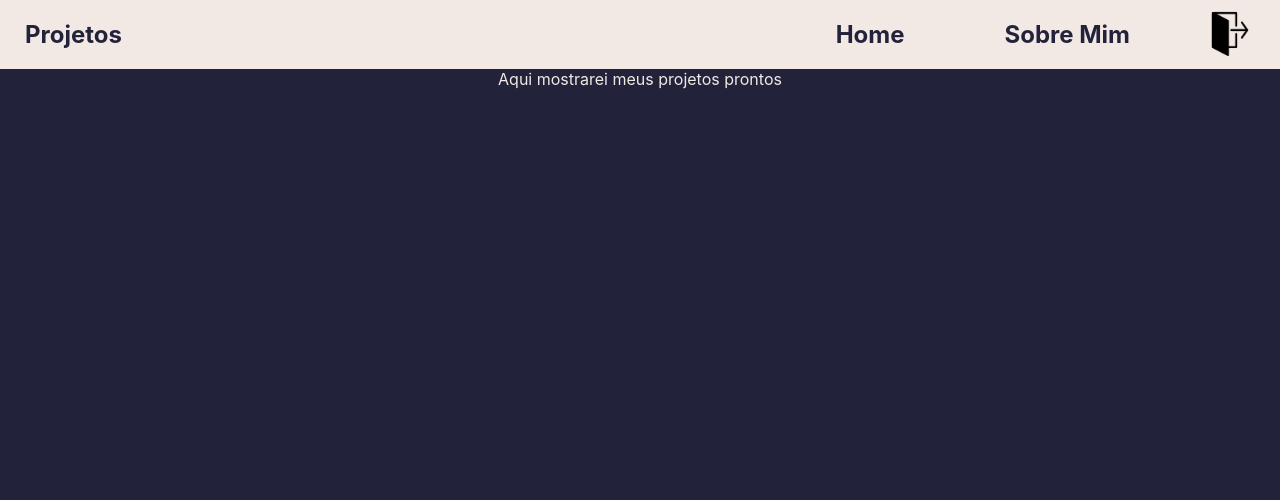
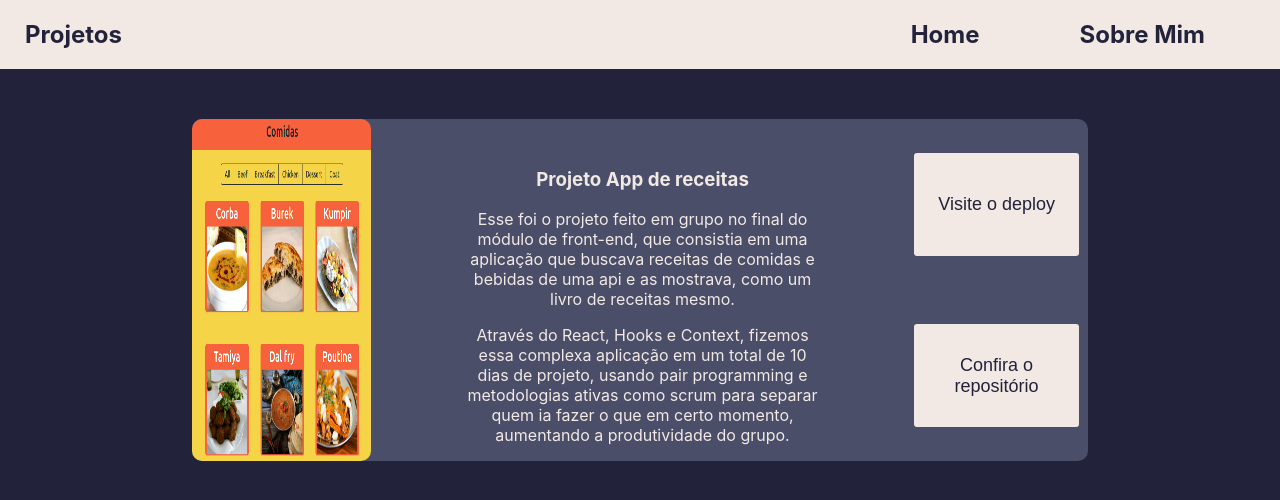
Before and after one commit to VictorDizne/portifolio, a React (Create React App) app: page /PT-BR/Projetos in a window 1280 px wide. Shown: the top 500 px of the page. Built offline with nearby package versions, Linux system fonts and the light colour scheme.

Commit message:
faz a pagina de projetos

```diff
--- a/public/index.html
+++ b/public/index.html
@@ -1,5 +1,5 @@
 <!DOCTYPE html>
-<html lang="en">
+<html lang="PT-BR">
   <head>
     <meta charset="utf-8" />
     <link rel="icon" href="%PUBLIC_URL%/favicon.ico" />
@@ -7,7 +7,7 @@
     <meta name="theme-color" content="#000000" />
     <meta
       name="description"
-      content="Web site created using create-react-app"
+      content="Portifólio pessoal do Victor Diniz"
     />
     <link rel="apple-touch-icon" href="%PUBLIC_URL%/logo192.png" />
     <!--
@@ -24,7 +24,7 @@
       work correctly both with client-side routing and a non-root public URL.
       Learn how to configure a non-root public URL by running `npm run build`.
     -->
-    <title>React App</title>
+    <title>Portifólio</title>
   </head>
   <body>
     <noscript>You need to enable JavaScript to run this app.</noscript>
--- a/src/App.css
+++ b/src/App.css
@@ -102,3 +102,52 @@ a:hover {
   background-color: #4a4e69;
   color: #F2E9E4;
 }
+
+/* css feito para página de projetos */
+.project-container {
+  border-radius: 10px;
+  display: flex;
+  flex-direction: row;
+  justify-content: space-between;
+  background-color: #4a4e69;
+  max-width: 70%;
+  max-height: 30%;
+  margin-left: auto;
+  margin-right: auto;
+  margin-top: 50px;
+}
+
+.project-container img {
+  border-radius: 10px;
+  max-width: 20%;
+}
+
+.project-container-text {
+  max-width: 40%;
+  margin-top: 30px;
+}
+
+.project-container-buttons {
+  display: flex;
+  flex-direction: column;
+}
+
+.project-container-buttons button {
+  width: 95%;
+  height: 30%;
+  margin-top: auto;
+  margin-bottom: auto;
+  font-size: large;
+  text-decoration: solid;
+  background-color: #F2E9E4;
+  color: #22223B;
+  border: none;
+  border-radius: 3px;
+  transition: 0.5s;
+  cursor: pointer;
+}
+
+.project-container-buttons button:hover {
+  background-color: #22223B;
+  color: #F2E9E4;
+}
--- a/src/Components/Navbar.js
+++ b/src/Components/Navbar.js
@@ -36,6 +36,8 @@ const Navbar = ({page}) => {
   function handleLogOff() {
     localStorage.clear();
     history.push('/');
+    window.close();
+    console.log('teste')
   }
 
   return (
@@ -48,12 +50,12 @@ const Navbar = ({page}) => {
         <h2 onClick={() => handleClick(availableLinks[1])} className="navbar-text">
           {availableLinks[1]}
         </h2>
-        <img
+        {/* <img
           onClick={ handleLogOff }
           className="LogoffImg"
           src={Logoff}
           alt="Log Off"
-        />
+        /> */}
       </div>
     </div>
   );
--- a/src/Pages/InitalPage.js
+++ b/src/Pages/InitalPage.js
@@ -4,9 +4,11 @@ import { useHistory } from 'react-router';
 import BrlFlag from '../Images/BrlFlag.png'
 import UsaFlag from '../Images/UsaFlag.png'
 import { useEffect } from 'react';
+import { Redirect } from 'react-router-dom';
 
 const InitalPage = () => {
   const history = useHistory();
+  const autoRedirect = true;
   function handleClick(language) {
     localStorage.setItem('preferredLanguage', language);
     if (language === 'brl') {
@@ -25,6 +27,10 @@ const InitalPage = () => {
       else history.push('/EN-US');
     }
   }, []);
+
+  if (autoRedirect) {
+    return <Redirect to="/PT-BR"/>
+  }
 
   return (
     <div>
--- a/src/Pages/Projects.js
+++ b/src/Pages/Projects.js
@@ -1,12 +1,39 @@
+/* eslint-disable no-restricted-globals */
 import React from 'react';
 import Navbar from '../Components/Navbar';
+import recipesApp from '../Images/recipesApp.png';
+import { useHistory } from 'react-router';
 
 const Projects = () => {
+
+  const history = useHistory();
+
+  function handleClick(page) {
+    if (page === 'deployRecipes') {
+      return window.open('https://sd-013-a-project-recipes-app-delta.vercel.app/', '_blank');
+    }
+    if (page === 'repRecipes') {
+      return window.open('https://github.com/VictorDizne/sd-013-a-project-recipes-app/tree/master/src', '_blank');
+    }
+  }
+
   return (
     <div>
       <Navbar page="projects" />
       <div>
-        Aqui mostrarei meus projetos prontos
+        <div className="project-container">
+          <img src={ recipesApp } alt="Foto da aplicação"/>
+          <div className="project-container-text">
+            <h3>Projeto App de receitas</h3>
+            <p>Esse foi o projeto feito em grupo no final do módulo de front-end, que consistia em uma aplicação que buscava receitas de comidas e bebidas de uma api e as mostrava, como um livro de receitas mesmo.
+            </p>
+            <p>Através do React, Hooks e Context, fizemos essa complexa aplicação em um total de 10 dias de projeto, usando pair programming e metodologias ativas como scrum para separar quem ia fazer o que em certo momento, aumentando a produtividade do grupo.</p>
+          </div>
+          <div className="project-container-buttons">
+            <button onClick={ () => handleClick('deployRecipes') }>Visite o deploy</button>
+            <button onClick={ () => handleClick('repRecipes') }>Confira o repositório</button>
+          </div>
+        </div>
       </div>
     </div>
   );
```
Also changed, not shown: src/Images/recipesApp.png (added).
